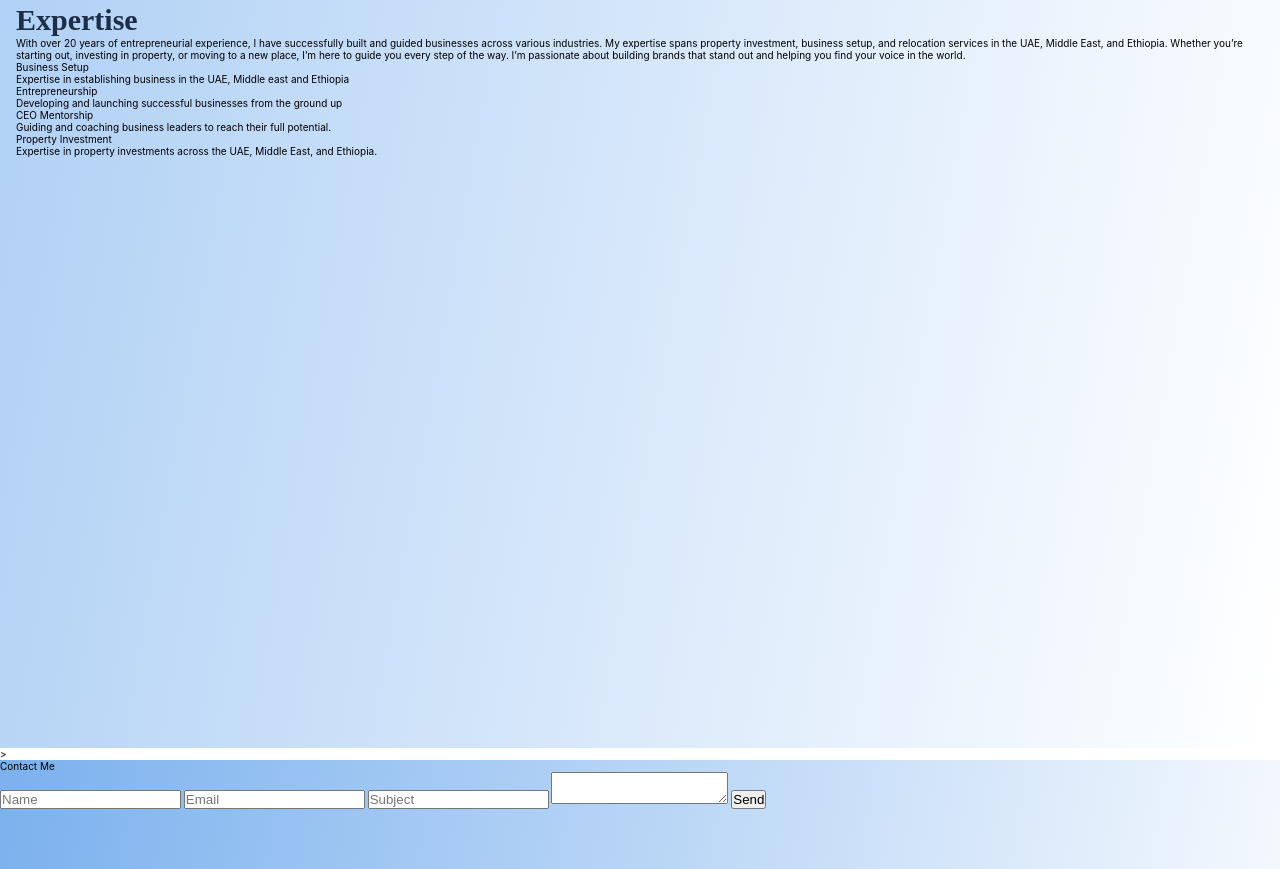
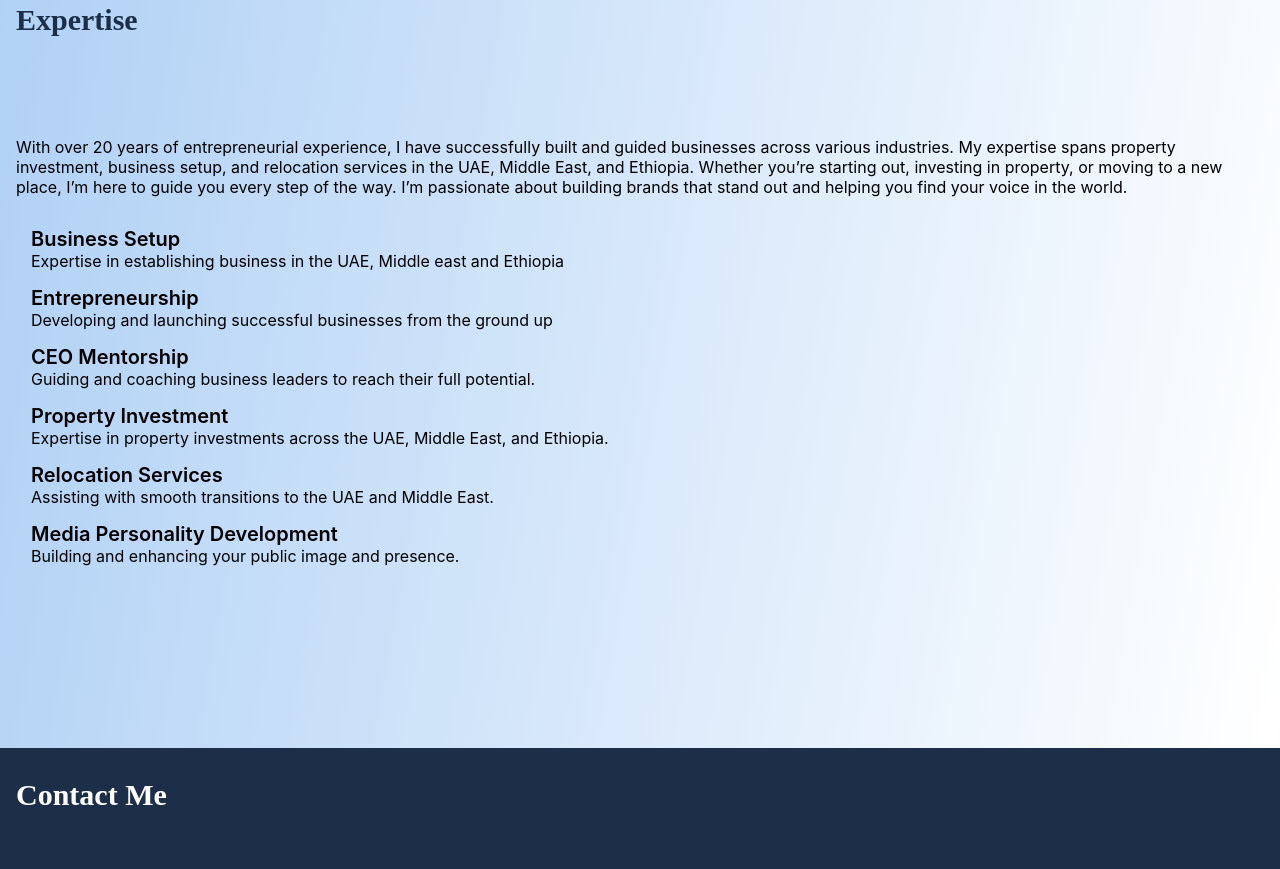
Before and after one commit to hnfsrj/ketema, a plain HTML site: page index.html in a window 1280 px wide. Shown: the part 2452-3321 px from the top of the page. Drawn offline with Linux system fonts and the light colour scheme.

Commit message:
complete the initial contact me section

```diff
--- a/index.html
+++ b/index.html
@@ -128,11 +128,11 @@
 
                 <p class="description">
                     I started my career as a sales executive over 20 years ago, where I learned a lot about marketing and negotiation. Now, I’m a business developer, entrepreneur, and  marketing expert who loves helping businesses grow. Over the years, I’ve started companies in Media, IT, E-commerce, and Import & Export, working with both small and large businesses to create successful partnerships.
-
+                    <br/><br/>
                     To give back to the community, I founded "Habesha Expat," a platform that supports the Ethiopian expat community and helps Ethiopian-owned businesses in Dubai and the Gulf region.
-
+                    <br/><br/>
                     Right now, I’m leading Adamant Holding Company, which focuses on international trade, investment advice, and property management. We also manage other businesses in import/export, engineering, and investment, with operations in Addis Ababa, Dubai, and beyond. My team and I are working to create smart, sustainable solutions for the global market.
-
+                    <br/><br/>
                     I’m here to help you with your business, whether you’re just getting started or ready to grow. My goal is to provide honest, real advice to help you achieve your dreams.
                 </p>
 
@@ -168,10 +168,20 @@
                         <p>Property Investment</p>
                         <p>Expertise in property investments across the UAE, Middle East, and Ethiopia.</p>
                     </div>
+
+                    <div class="expert">
+                        <p>Relocation Services</p>
+                        <p>Assisting with smooth transitions to the UAE and Middle East.</p>
+                    </div>
+
+                    <div class="expert">
+                        <p>Media Personality Development</p>
+                        <p>Building and enhancing your public image and presence.</p>
+                    </div>
                 </div>
 
             </div>
-        </section>>
+        </section>
 
 
         <section id="contact_me">
@@ -185,7 +195,7 @@
 
                 <input type="text" required placeholder="Subject"/>
 
-                <textarea></textarea>
+                <textarea placeholder="Message"></textarea>
 
                 <input type="submit" value="Send"/>
 
--- a/style.css
+++ b/style.css
@@ -61,7 +61,10 @@ html{
     margin-top:25px;
 }
 
-.description{}
+.description{
+    font-size:1.6rem;
+    font-weight:400px;
+}
 
 body{}
 
@@ -258,40 +261,127 @@ body{}
 
     #about_me{}
 
-        .profile{}
+        .profile{
+            display:flex;
+            flex-wrap:wrap;
+            justify-content: space-between;
+            align-items: end;
+            margin-bottom:30px;
+        }
 
-            .info{}
+            .info{
+                margin-bottom:20px;
+            }
 
-                .info p:first-child{}
+                .info p:first-child{
+                    font-size:2.5rem;
+                    font-weight:400;
+                }
 
-                .info p:last-child{}
+                .info p:last-child{
+                    font-size:1.6rem;
+                    font-weight:400;
+                    opacity:0.75;
+                }
 
-            .profile_pic{}
+            .profile_pic{
+                background-color: var(--navy);
+                background-image:url('assets/ketema2.png');
+                background-size: cover;
+                background-repeat: no-repeat;
+                background-position: 45% 65%;
+                background-size: 150%;
+                width: 150px;
+                aspect-ratio: 1/1;
+                outline:none;
+                border:none;
+                border-radius:100px;
+            }
 
 
 
 
     #expertise{}
 
-        .expertise_list{}
+        #expertise .description{
+            margin-top:8%;
+        }
 
-            .expert{}
+        .expertise_list{
+            margin-top:30px;
+            padding:0px 15px;
+        }
 
-                .expert>p:first-child{}
+            .expert:not(last-child){
+                margin-bottom:15px;
+            }
 
-                .expert>p:last-child{}
+                .expert>p:first-child{
+                    font-size:2rem;
+                    font-weight:600;
+                }
+
+                .expert>p:last-child{
+                    font-size:1.6rem;
+                    font-weight:400;
+                }
 
 
 
-    #contact_me{}
+    #contact_me{
+        padding:30px 16px;
+        background:var(--navy);
+    }
 
-        #contact_me>p{}
+        #contact_me>p{
+            color:white;
+            font-size:3rem;
+            font-family:'poppins';
+            font-weight:bold;
+        }
 
 
-        #form{}
+        #form{
+            margin-top:60px;
+            text-align: center;
+        }
 
-            #form > input:not([type="submit"]){}
+            #form > input:not([type="submit"]){
+                width: 100%;
+                outline:none;
+                border:1.5px solid white;
+                background:none;
+                border-radius:15px;
+                margin-bottom:20px;
+                padding:20px 15px;
+                font-size: 1.8rem;
+                box-sizing: border-box;
+                color:white;
+            }
 
-            #form > textarea{}
+            #form > textarea{
+                width: 100%;
+                outline:none;
+                border:1.5px solid white;
+                resize: none;
+                background:none;
+                color:white;
+                height:120px;
+                padding:20px 15px;
+                font-size: 1.6rem;
+                border-radius:15px;
+                box-sizing: border-box;
+            }
 
-            #form > input[type="submit"]{}
+            #form > input[type="submit"]{
+                background:white;
+                color:var(--navy);
+                font-size:3rem;
+                font-weight:600;
+                width:298px;
+                height:66px;
+                outline:none;
+                border:none;
+                border-radius: 60px;
+                margin-top:40px;
+            }
```
Also changed, not shown: assets/ketema2.png.
